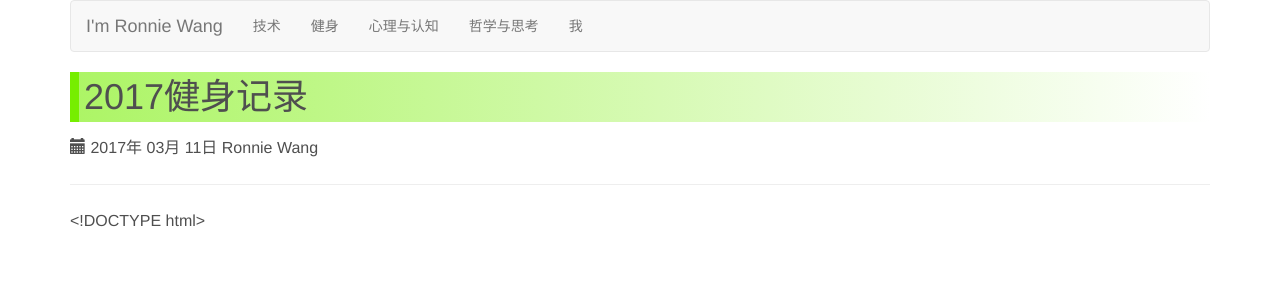
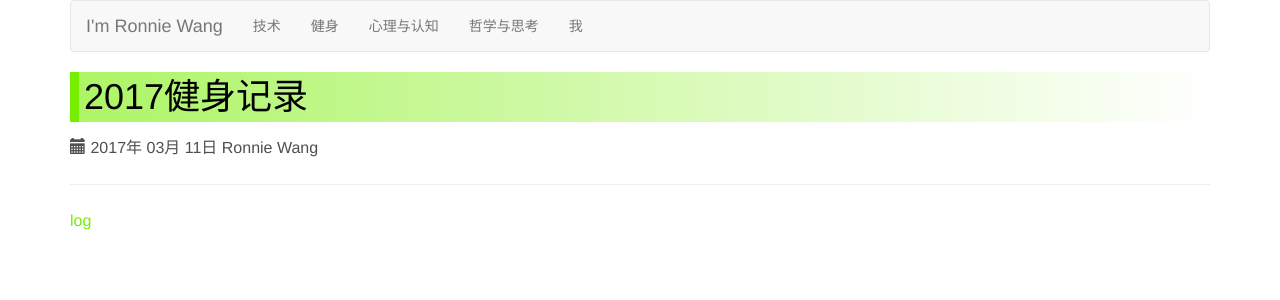
Before and after one commit to ronniewang/ronniewang.github.io, a Jekyll site: the page built from _posts/2017-03-11-body-building-records.md, in a window 1280 px wide. Shown: the top 300 px of the page. Built offline with Jekyll 4.4.1, drawn with Linux system fonts in a browser that asks for light colours; nearby versions of some CDN libraries.

Commit message:
update files

```diff
--- a/_posts/2017-03-11-body-building-records.md
+++ b/_posts/2017-03-11-body-building-records.md
@@ -5,80 +5,4 @@ category: body
 description: 在单独的文件里记录每日训练情况
 ---
 
-<!DOCTYPE html>
-<html lang="en">
-<head>
-    <meta charset="UTF-8">
-    <title>My Log</title>
-    <script src="//cdn.bootcss.com/jquery/3.2.1/jquery.min.js"></script>
-    <script src="//cdn.bootcss.com/angular.js/1.6.3/angular.min.js"></script>
-    <link rel="stylesheet" href="https://cdn.bootcss.com/bootstrap/3.3.7/css/bootstrap.min.css"
-          integrity="sha384-BVYiiSIFeK1dGmJRAkycuHAHRg32OmUcww7on3RYdg4Va+PmSTsz/K68vbdEjh4u" crossorigin="anonymous">
-    <script src="https://cdn.bootcss.com/bootstrap/3.3.7/js/bootstrap.min.js"
-            integrity="sha384-Tc5IQib027qvyjSMfHjOMaLkfuWVxZxUPnCJA7l2mCWNIpG9mGCD8wGNIcPD7Txa"
-            crossorigin="anonymous"></script>
-
-    <meta name="viewport" content="width=device-width, initial-scale=1, maximum-scale=1, user-scalable=no">
-</head>
-<body class="container" ng-app="app" ng-controller="logController">
-<div class="row">
-    <div class="panel-group" id="accordion" role="tablist" aria-multiselectable="true">
-        <div class="panel panel-default" ng-repeat="log in logs">
-            <div class="panel-heading">
-                <h3 class="panel-title">训练日期 <span ng-bind="log.date"></span></h3>
-            </div>
-            <div class="panel-body">
-                <div class="panel panel-primary">
-                    <div class="panel-heading">热身
-                    </div>
-                    <div class="panel-body">
-                        <ul>
-                            <li ng-repeat="preheat in log.preheat" ng-bind="preheat"></li>
-                        </ul>
-                    </div>
-                </div>
-                <div class="panel panel-info">
-                    <div class="panel-heading">训练
-                    </div>
-                    <div class="panel-body">
-                        <ul>
-                            <li ng-repeat="training in log.training" ng-bind="training"></li>
-                        </ul>
-                    </div>
-                </div>
-                <div class="panel panel-success">
-                    <div class="panel-heading">放松
-                    </div>
-                    <div class="panel-body">
-                        <ul>
-                            <li ng-repeat="relax in log.relax" ng-bind="relax"></li>
-                        </ul>
-                    </div>
-                </div>
-                <div class="panel panel-warning">
-                    <div class="panel-heading">总结
-                    </div>
-                    <div class="panel-body">
-                        <ul>
-                            <li ng-repeat="summary in log.summary" ng-bind="summary"></li>
-                        </ul>
-                    </div>
-                </div>
-            </div>
-            <div class="panel-footer">Ronnie Wang</div>
-        </div>
-    </div>
-</div>
-</body>
-<script>
-    var app = angular.module("app", []);
-    app.controller("logController", function ($scope, $http) {
-        $scope.logs = [];
-        $http.get("/logs").then(function (response) {
-            $scope.logs = response.data;
-        }, function (error) {
-            // do nothing
-        });
-    });
-</script>
-</html>
+[log](http://ronnie.wang/log.html)
--- a/log.html
+++ b/log.html
@@ -67,7 +67,7 @@
     var app = angular.module("app", []);
     app.controller("logController", function ($scope, $http) {
         $scope.logs = [];
-        $http.get("/logs").then(function (response) {
+        $http.get("/body_building_log.json").then(function (response) {
             $scope.logs = response.data;
         }, function (error) {
             // do nothing
```
